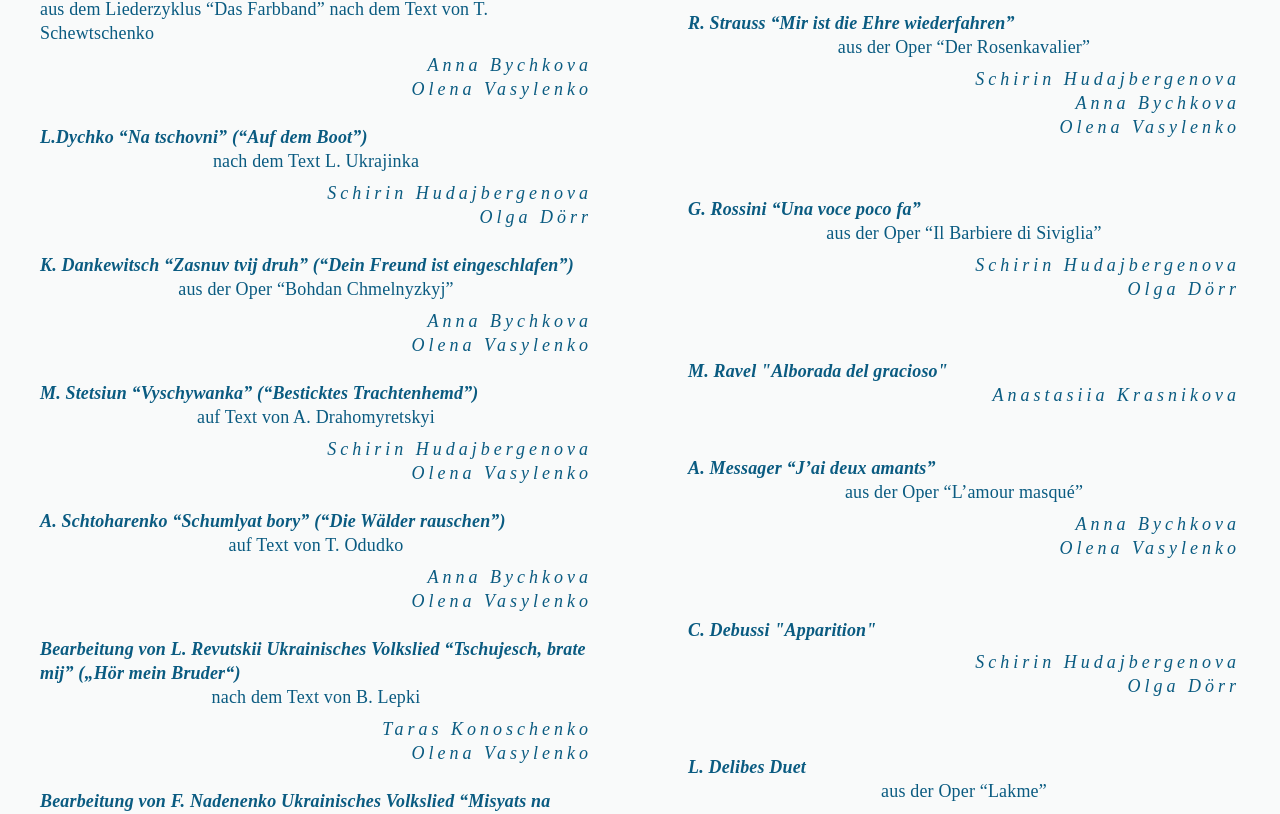
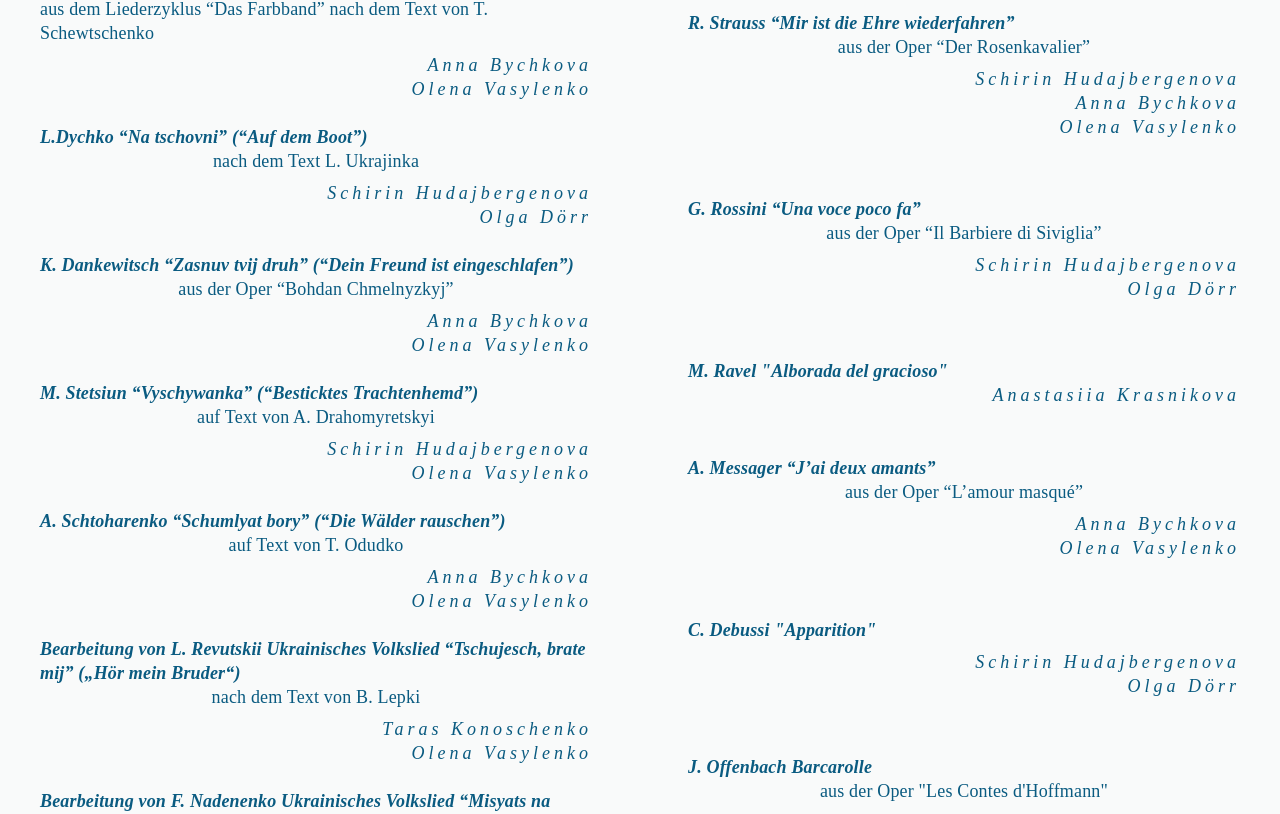
Before and after one commit to a-nn-a-bychkova/culture-event, a React (Create React App) app: page / in a window 1280 px wide. Shown: the part 1981-2795 px from the top of the page. Built offline with nearby package versions, Linux system fonts and the light colour scheme.

Commit message:
change in program und date

```diff
--- a/src/components/Header/Header.js
+++ b/src/components/Header/Header.js
@@ -13,7 +13,7 @@ const Header = () => {
         padding: '0px 0px 20px',
       }}
     >
-      <Box>Juli 10, 2023 19:30</Box>
+      <Box>Juli 10, 2023 19:00</Box>
       <Box>
         Großersaal
         <br />
--- a/src/components/Programm/Programm.js
+++ b/src/components/Programm/Programm.js
@@ -163,9 +163,9 @@ const musicalPiecesDe = [
   },
   {
     id: '28',
-    author: 'L. Delibes',
-    title: 'Duet',
-    additionalInfo: 'aus der Oper “Lakme”',
+    author: 'J. Offenbach',
+    title: 'Barcarolle',
+    additionalInfo: 'aus der Oper "Les Contes d\'Hoffmann"',
     performer: ['Schirin Hudajbergenova', 'Anna Bychkova', 'Olga Dörr'],
   },
 ];
@@ -325,9 +325,9 @@ const musicalPiecesUkr = [
   },
   {
     id: '28',
-    author: 'Л. Деліб',
-    title: 'Квітковий дует',
-    additionalInfo: 'з опери “Лакме”',
+    author: 'Ж. Оффенбах',
+    title: 'Баркарола',
+    additionalInfo: 'з опери “Казки Гофмана”',
     performer: ['Ширін Худайбергенова', 'Анна Бичкова', 'Ольга Доерр'],
   },
 ];
```
